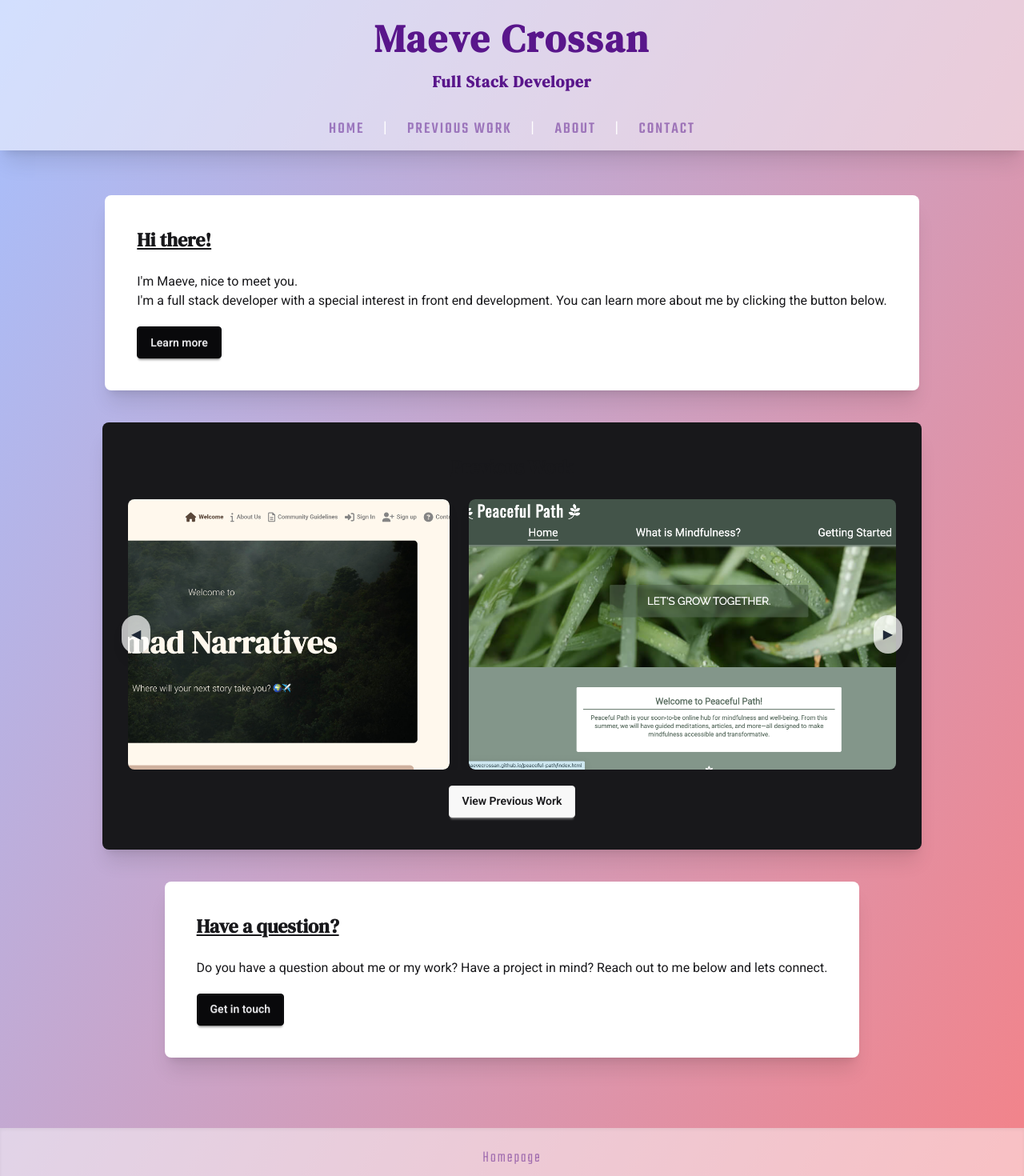
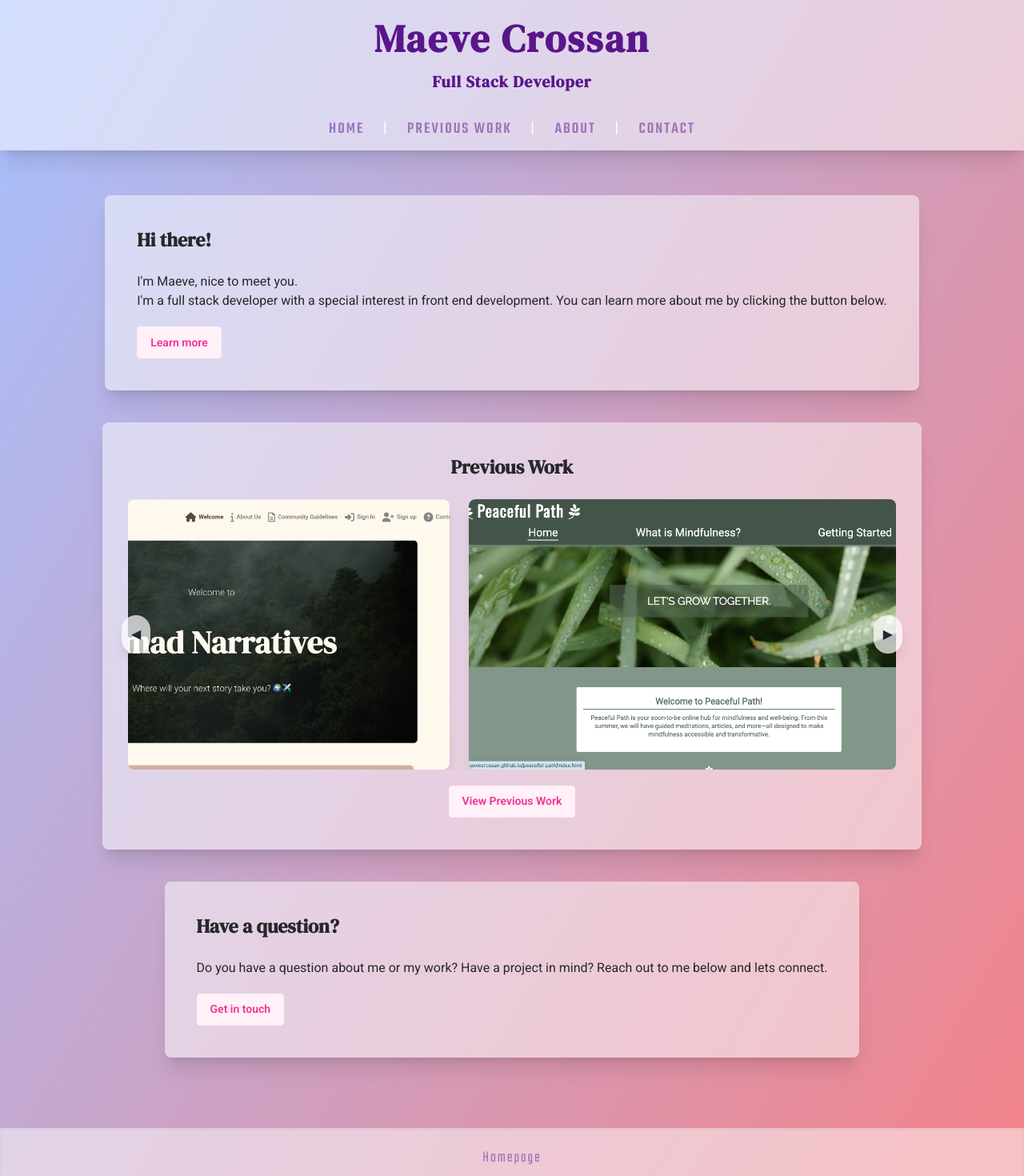
Before and after one commit to maevecrossan/my-portfolio, a Next.js app: page / in a window 1280 px wide. Shown: the top 1470 px of the page at 80% size. Built offline with nearby package versions, Linux system fonts and the light colour scheme.

Commit message:
Update button colours.

```diff
--- a/src/app/page.js
+++ b/src/app/page.js
@@ -37,8 +37,8 @@ const images = [
 export default function Homepage() {
     return (
         <main className="flex flex-col items-center justify-center min-h-screen p-4">
-            <div className="rounded-box m-10 p-10 bg-white dark-grey-font shadow-xl">
-                <h3 className="mb-6 text-2xl font-semibold font-dmserif underline">
+            <div className="rounded-box m-10 p-10 bg-white/50 text-zinc-800 shadow-xl">
+                <h3 className="mb-6 text-2xl font-semibold font-dmserif ">
                     Hi there!
                 </h3>
                 <p>I&apos;m Maeve, nice to meet you.</p>
@@ -47,29 +47,29 @@ export default function Homepage() {
                     end development. You can learn more about me by clicking the
                     button below.
                 </p>
-                <button className="btn btn-neutral rounded mt-5">
+                <button className="btn btn-soft btn-secondary rounded mt-5">
                     <Link href="/about">Learn more</Link>
                 </button>
             </div>
 
-            <div className="rounded-box w-full max-w-screen-lg mx-auto px-4 py-10 bg-zinc-900 shadow-xl flex flex-col items-center">
-                <h4 className="mb-6 text-2xl font-semibold font-dmserif text-center underline">
+            <div className="rounded-box w-full max-w-screen-lg mx-auto px-4 py-10 bg-white/50 shadow-xl text-zinc-800 flex flex-col items-center">
+                <h4 className="mb-6 text-2xl font-semibold font-dmserif text-center ">
                     Previous Work
                 </h4>
                 <Carousel images={images} />
-                <button className="btn rounded mt-5">
+                <button className="btn btn-soft btn-secondary rounded mt-5">
                     <Link href="/previous-work">View Previous Work</Link>
                 </button>
             </div>
 
-            <div className="rounded-box m-10 p-10 bg-white dark-grey-font shadow-xl">
-                <h4 className="mb-6 text-2xl font-semibold font-dmserif underline">
+            <div className="rounded-box m-10 p-10 bg-white/50 text-zinc-800 shadow-xl">
+                <h4 className="mb-6 text-2xl font-semibold font-dmserif  ">
                     Have a question?
                 </h4>
                 <p>
                     Do you have a question about me or my work? Have a project in mind? Reach out to me below and lets connect.
                 </p>
-                <button className="btn btn-neutral rounded mt-5">
+                <button className="btn btn-soft btn-secondary rounded mt-5">
                     <Link href="/contact">Get in touch</Link>
                 </button>
             </div>
```
